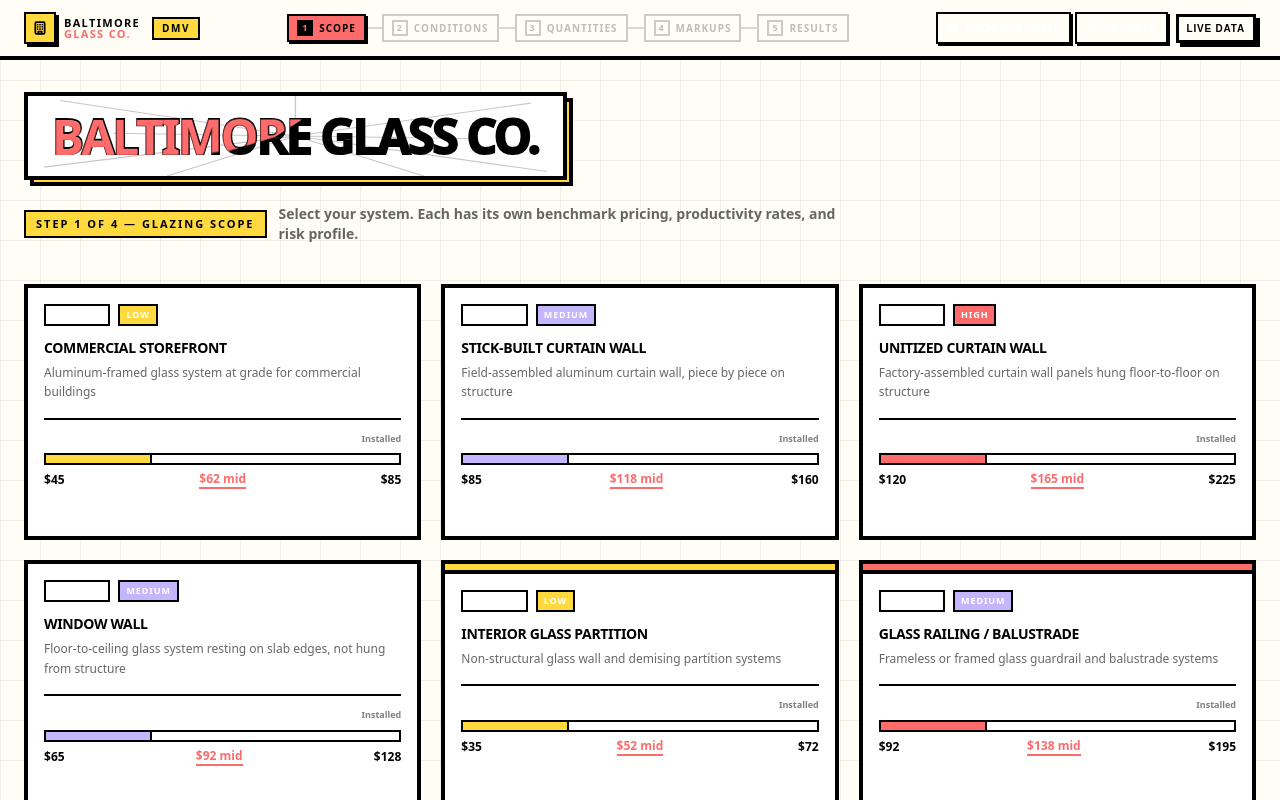
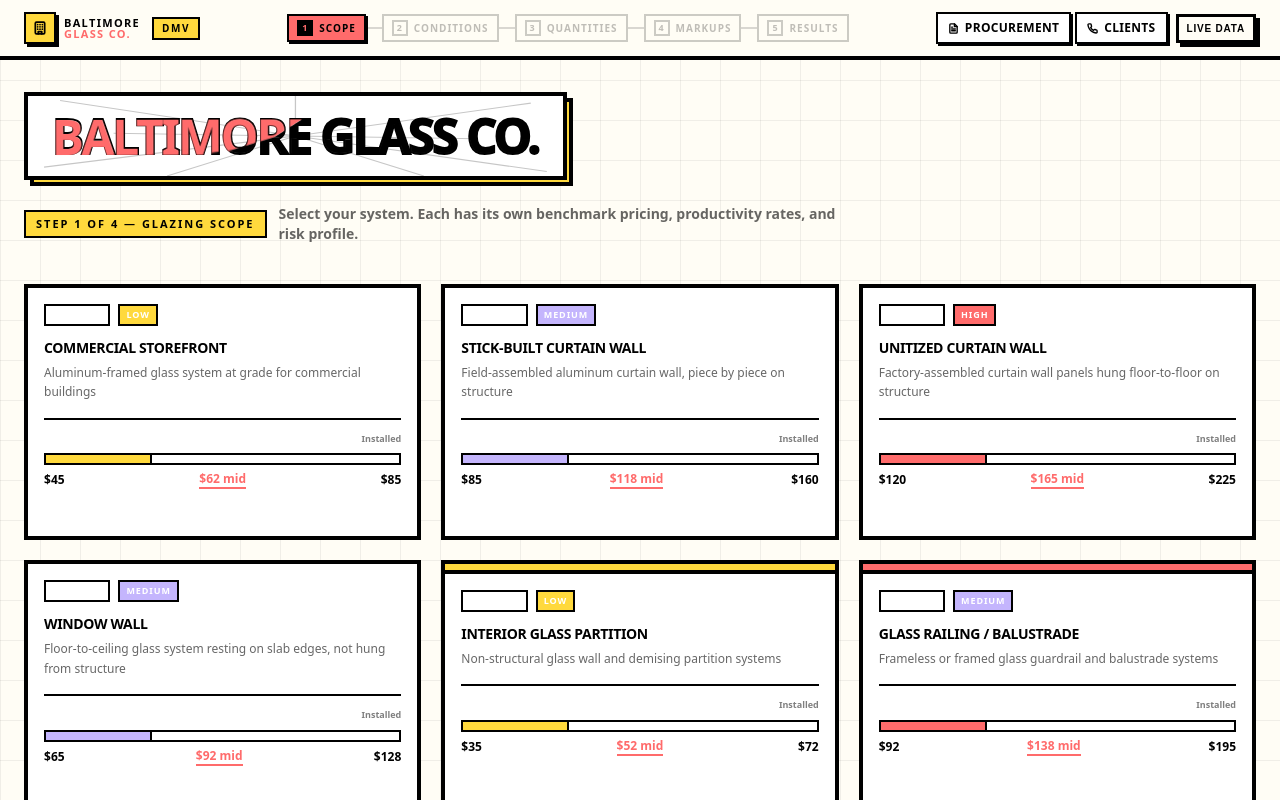
Before and after one commit to bloXbandit/Glazer, a Next.js app: page / in a window 1280 px wide. Shown: the top 800 px of the page. Built offline with nearby package versions, Linux system fonts and the light colour scheme; no server answers.

Commit message:
fix: nav buttons always visible with bg-white text-black at rest

```diff
--- a/src/app/page.tsx
+++ b/src/app/page.tsx
@@ -231,12 +231,12 @@
           <div className="flex items-center gap-1 shrink-0">
             <div className="hidden md:flex items-center gap-1">
               <Link href="/procurement"
-                className="flex items-center gap-1.5 px-2.5 py-1.5 border-2 border-black font-bold text-xs uppercase tracking-wide hover:bg-[#C4B5FD] transition-all duration-100"
+                className="flex items-center gap-1.5 px-2.5 py-1.5 border-2 border-black bg-white text-black font-bold text-xs uppercase tracking-wide hover:bg-[#C4B5FD] transition-all duration-100"
                 style={{ boxShadow:'2px 2px 0 #000' }}>
                 <FileText size={11} strokeWidth={3} /> Procurement
               </Link>
               <Link href="/clients"
-                className="flex items-center gap-1.5 px-2.5 py-1.5 border-2 border-black font-bold text-xs uppercase tracking-wide hover:bg-[#C4B5FD] transition-all duration-100"
+                className="flex items-center gap-1.5 px-2.5 py-1.5 border-2 border-black bg-white text-black font-bold text-xs uppercase tracking-wide hover:bg-[#C4B5FD] transition-all duration-100"
                 style={{ boxShadow:'2px 2px 0 #000' }}>
                 <Phone size={11} strokeWidth={3} /> Clients
               </Link>
```
